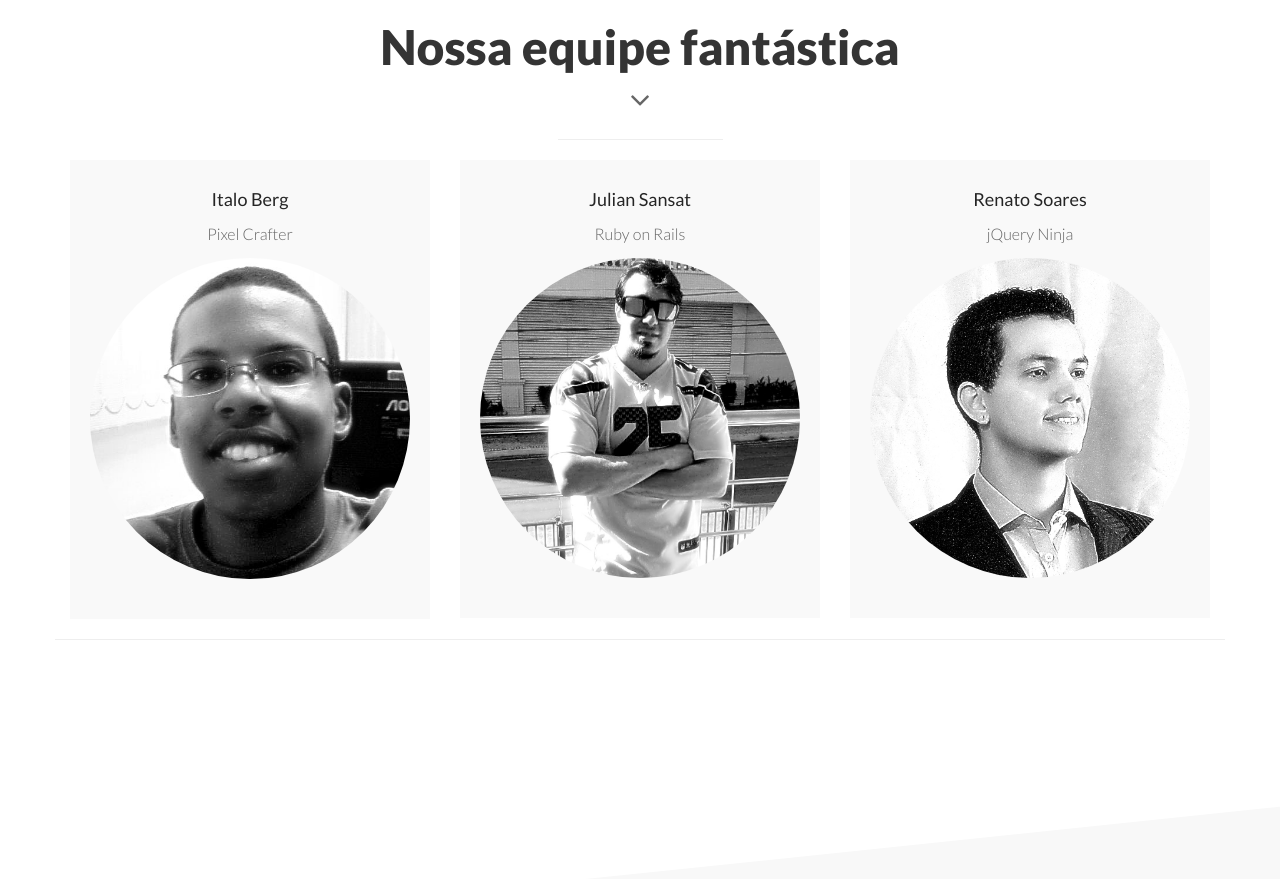
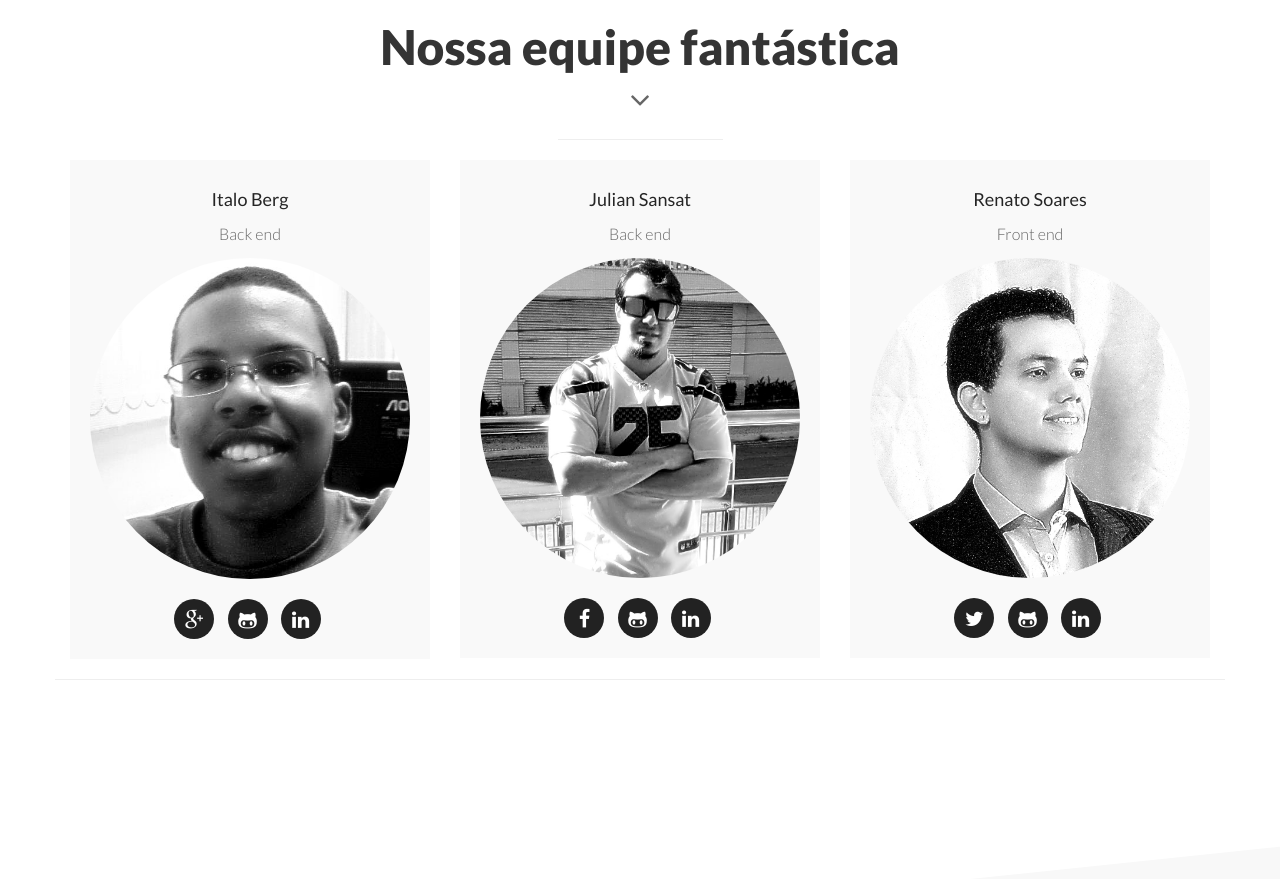
Before and after one commit to renatosoares/rexweb, a PHP site: page / in a window 1280 px wide; the page is wider, and only the part inside the window is pictured. Shown: the part 1729-2608 px from the top of that part. Run offline with PHP 8.4, Linux system fonts and the light colour scheme.

Commit message:
social links

```diff
--- a/css/custom.css
+++ b/css/custom.css
@@ -66,3 +66,33 @@
 .team-social .social-deviantart a:hover{background: #adc376;}
 .team-social .social-google a:hover{background: #333;}
 .team-social .social-vimeo a:hover{background: #71c6f3;}
+
+/* ===========================
+--- About -> social buttons
+============================ */
+
+
+ul.social-buttons {
+    margin-bottom: 0;
+}
+
+ul.social-buttons li a {
+    display: block;
+    width: 40px;
+    height: 40px;
+    border-radius: 100%;
+    font-size: 20px;
+    line-height: 40px;
+    outline: 0;
+    color: #fff;
+    background-color: #222;
+    -webkit-transition: all .3s;
+    -moz-transition: all .3s;
+    transition: all .3s;
+}
+
+ul.social-buttons li a:hover,
+ul.social-buttons li a:focus,
+ul.social-buttons li a:active {
+    background-color: #fed136;
+}
--- a/index.php
+++ b/index.php
@@ -147,8 +147,14 @@
 			<div class="team boxed-grey">
 				<div class="inner">
 					<h5>Italo Berg</h5>
-					<p class="subtitle">Pixel Crafter</p>
+					<p class="subtitle">Back end</p>
 					<div class="avatar"><img src="img/team/italo-berg-pb.jpg" alt="" class="img-responsive img-circle" /></div>
+					<ul class="list-inline social-buttons">
+						<li><a href="http://plus.google.com/+ItaloBergReis"><i class="fa fa-google-plus"></i></a></li>
+						<li><a href="http://github.com/iceberg20"><i class="fa fa-github-alt"></i></a></li>
+
+						<li><a href="#"><i class="fa fa-linkedin"></i></a></li>
+					</ul>
 				</div>
 			</div>
 		</div>
@@ -158,9 +164,14 @@
 			<div class="team boxed-grey">
 				<div class="inner">
 					<h5>Julian Sansat</h5>
-					<p class="subtitle">Ruby on Rails</p>
+					<p class="subtitle">Back end</p>
 					<div class="avatar"><img src="img/team/julian-sansat-pb.jpg" alt="" class="img-responsive img-circle" /></div>
+					<ul class="list-inline social-buttons">
 
+						<li><a href="#"><i class="fa fa-facebook"></i></a></li>
+							<li><a href="http://github.com/JulianSansat"><i class="fa fa-github-alt"></i></a></li>
+						<li><a href="http://www.linkedin.com/in/juliansansat"><i class="fa fa-linkedin"></i></a></li>
+					</ul>
 				</div>
 			</div>
 		</div>
@@ -170,9 +181,13 @@
 		<div class="team boxed-grey">
 		  <div class="inner">
 			<h5>Renato Soares</h5>
-			<p class="subtitle">jQuery Ninja</p>
+			<p class="subtitle">Front end</p>
 			<div class="avatar"><img src="img/team/renato-soares.jpg" alt="" class="img-responsive img-circle" /></div>
-
+			<ul class="list-inline social-buttons">
+				<li><a href="https://twitter.com/renatosoarespro"><i class="fa fa-twitter"></i></a></li>
+				<li><a href="http://github.com/renatosoares"><i class="fa fa-github-alt"></i></a></li>
+				<li><a href="#"><i class="fa fa-linkedin"></i></a></li>
+			</ul>
 		</div>
 	</div>
 </div>
```
Also changed, not shown: dev_new.php (deleted).
